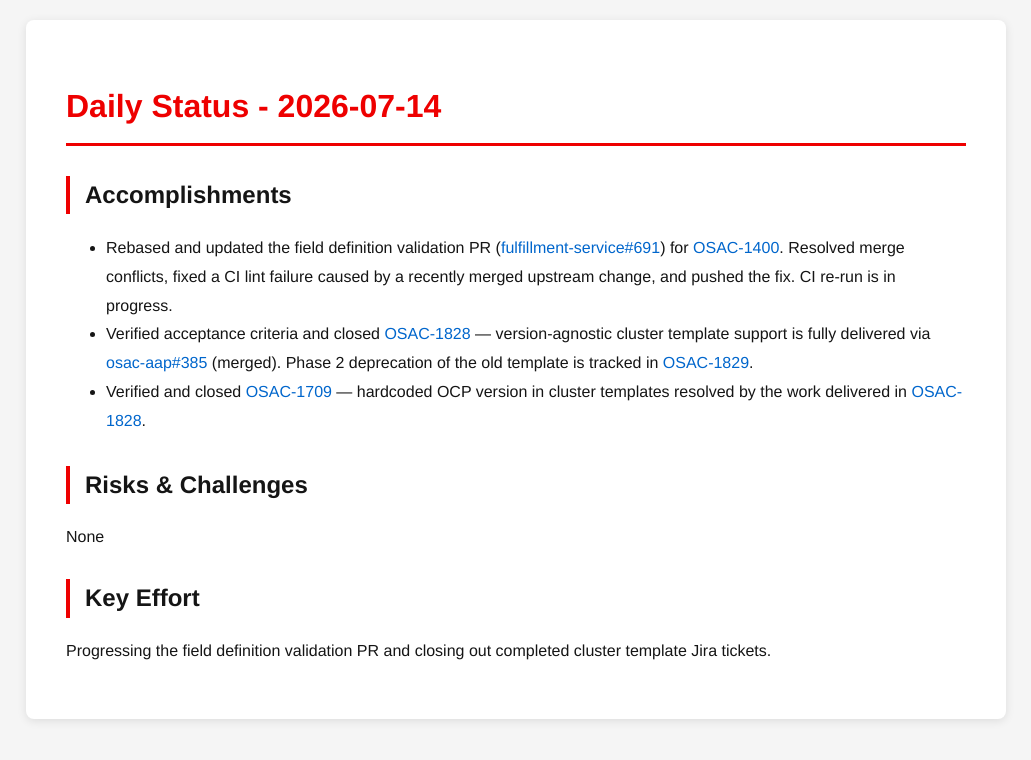
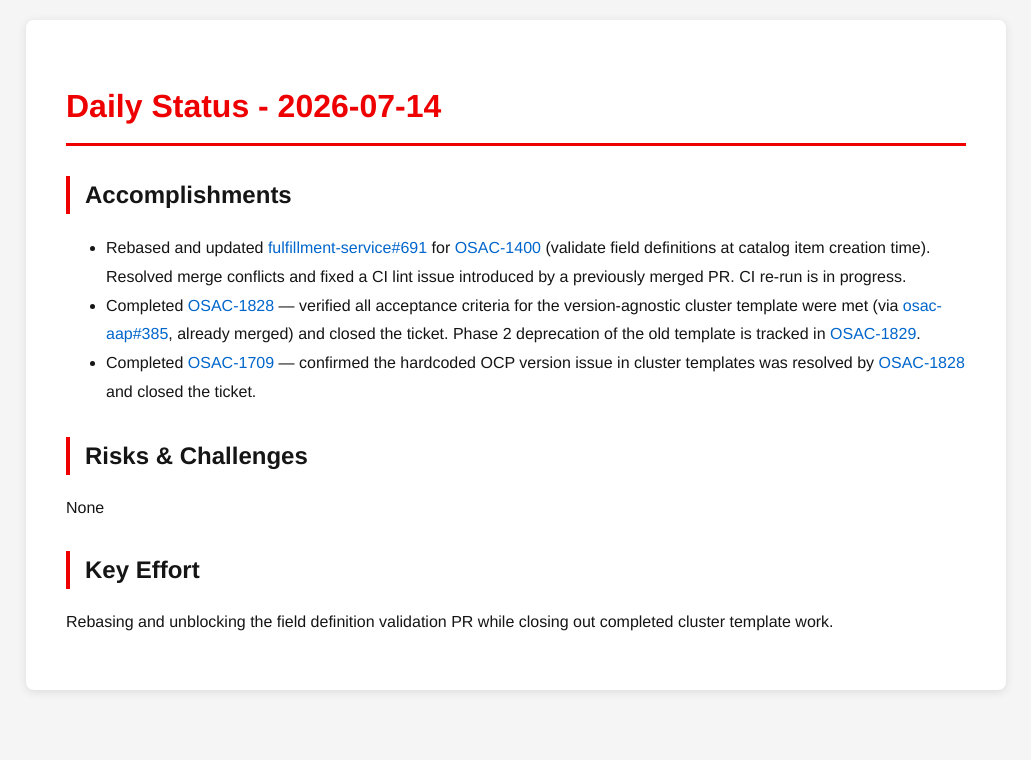
Before and after one commit to tzvatot/daily-status, a Jekyll site: the page built from 2026-07-14.md, in a window 1280 px wide. Shown: the top 760 px of the page, without its empty margins (124-1155 px from the left). Built offline with Jekyll 4.4.1, drawn with Linux system fonts in a browser that asks for light colours.

Commit message:
Daily status update - 2026-07-14

```diff
--- a/2026-07-14.md
+++ b/2026-07-14.md
@@ -7,12 +7,12 @@ date: 2026-07-14
 # Daily Status - 2026-07-14
 
 ## Accomplishments
-- Rebased and updated the field definition validation PR ([fulfillment-service#691](https://github.com/osac-project/fulfillment-service/pull/691)) for [OSAC-1400](https://redhat.atlassian.net/browse/OSAC-1400). Resolved merge conflicts, fixed a CI lint failure caused by a recently merged upstream change, and pushed the fix. CI re-run is in progress.
-- Verified acceptance criteria and closed [OSAC-1828](https://redhat.atlassian.net/browse/OSAC-1828) — version-agnostic cluster template support is fully delivered via [osac-aap#385](https://github.com/osac-project/osac-aap/pull/385) (merged). Phase 2 deprecation of the old template is tracked in [OSAC-1829](https://redhat.atlassian.net/browse/OSAC-1829).
-- Verified and closed [OSAC-1709](https://redhat.atlassian.net/browse/OSAC-1709) — hardcoded OCP version in cluster templates resolved by the work delivered in [OSAC-1828](https://redhat.atlassian.net/browse/OSAC-1828).
+- Rebased and updated [fulfillment-service#691](https://github.com/osac-project/fulfillment-service/pull/691) for [OSAC-1400](https://redhat.atlassian.net/browse/OSAC-1400) (validate field definitions at catalog item creation time). Resolved merge conflicts and fixed a CI lint issue introduced by a previously merged PR. CI re-run is in progress.
+- Completed [OSAC-1828](https://redhat.atlassian.net/browse/OSAC-1828) — verified all acceptance criteria for the version-agnostic cluster template were met (via [osac-aap#385](https://github.com/osac-project/osac-aap/pull/385), already merged) and closed the ticket. Phase 2 deprecation of the old template is tracked in [OSAC-1829](https://redhat.atlassian.net/browse/OSAC-1829).
+- Completed [OSAC-1709](https://redhat.atlassian.net/browse/OSAC-1709) — confirmed the hardcoded OCP version issue in cluster templates was resolved by [OSAC-1828](https://redhat.atlassian.net/browse/OSAC-1828) and closed the ticket.
 
 ## Risks & Challenges
 None
 
 ## Key Effort
-Progressing the field definition validation PR and closing out completed cluster template Jira tickets.
+Rebasing and unblocking the field definition validation PR while closing out completed cluster template work.
```
